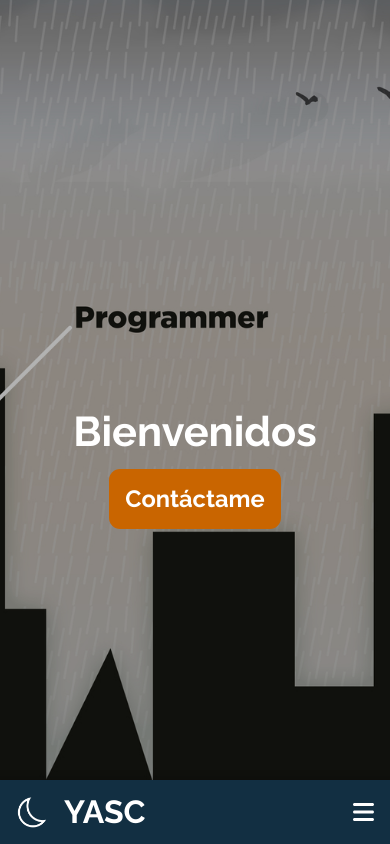
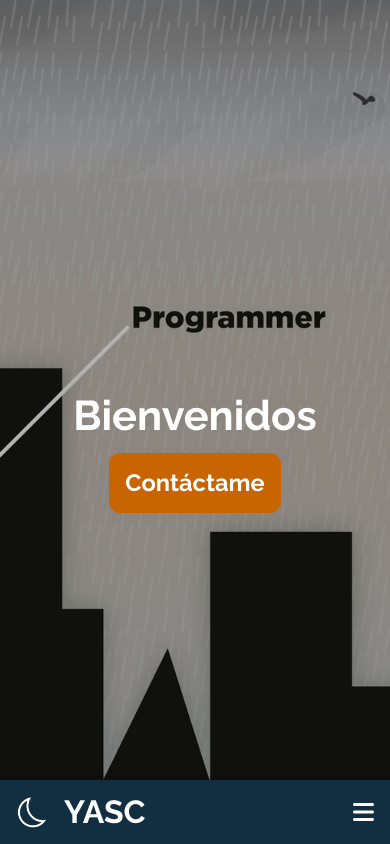
Before and after one commit to yhil-mar/My-Portfolio, a React (Vite) app: page / in a window 390 px wide. Shown: the top 844 px of the page. Built offline with nearby package versions, Linux system fonts and the light colour scheme.

Commit message:
corrección imagen landing y hover work

```diff
--- a/src/components/LandingSection/LandingSection.module.css
+++ b/src/components/LandingSection/LandingSection.module.css
@@ -97,7 +97,11 @@
 
 @media screen and (max-width: 1024px) {
     .landingContainer {
-        background-position: 55%;
+        background-size: auto 100%;
+    }
+
+    .mainText {
+        margin-top: 4rem;
     }
 }
 
--- a/src/components/WorksSection/WorkHover/WorkHover.module.css
+++ b/src/components/WorksSection/WorkHover/WorkHover.module.css
@@ -44,8 +44,15 @@
     font-weight: bold;
 }
 
-@media screen and (max-width: 1024px) {}
+@media screen and (max-width: 1024px) {
+    .hoverInfoContainer{
+        gap: 0.5rem;
+    }
 
+    .hoverInfo {
+        line-height: var(--step-2);
+    }
+}
 
 @media screen and (max-width: 700px) {
 
```
